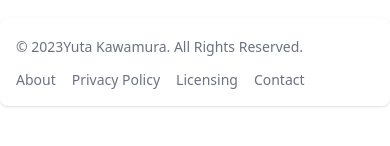
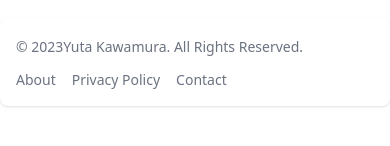
Before and after one commit to yuta519/airline_reservation_app, a React (Create React App) app: page /car_rentals in a window 390 px wide. Shown: the part 390-536 px from the top of the page. Built offline with nearby package versions, Linux system fonts and the light colour scheme.

Commit message:
add footer href

```diff
--- a/src/components/Footer.tsx
+++ b/src/components/Footer.tsx
@@ -15,22 +15,17 @@ export const Footer = () => {
       </span>
       <ul className="flex flex-wrap items-center mt-3 text-sm text-gray-500 dark:text-gray-400 sm:mt-0">
         <li>
-          <a href="#" className="mr-4 hover:underline md:mr-6 ">
+          <a href="/about" className="mr-4 hover:underline md:mr-6 ">
             About
           </a>
         </li>
         <li>
-          <a href="#" className="mr-4 hover:underline md:mr-6">
+          <a href="/policy" className="mr-4 hover:underline md:mr-6">
             Privacy Policy
           </a>
         </li>
         <li>
-          <a href="#" className="mr-4 hover:underline md:mr-6">
-            Licensing
-          </a>
-        </li>
-        <li>
-          <a href="#" className="hover:underline">
+          <a href="/contact" className="hover:underline">
             Contact
           </a>
         </li>
```
